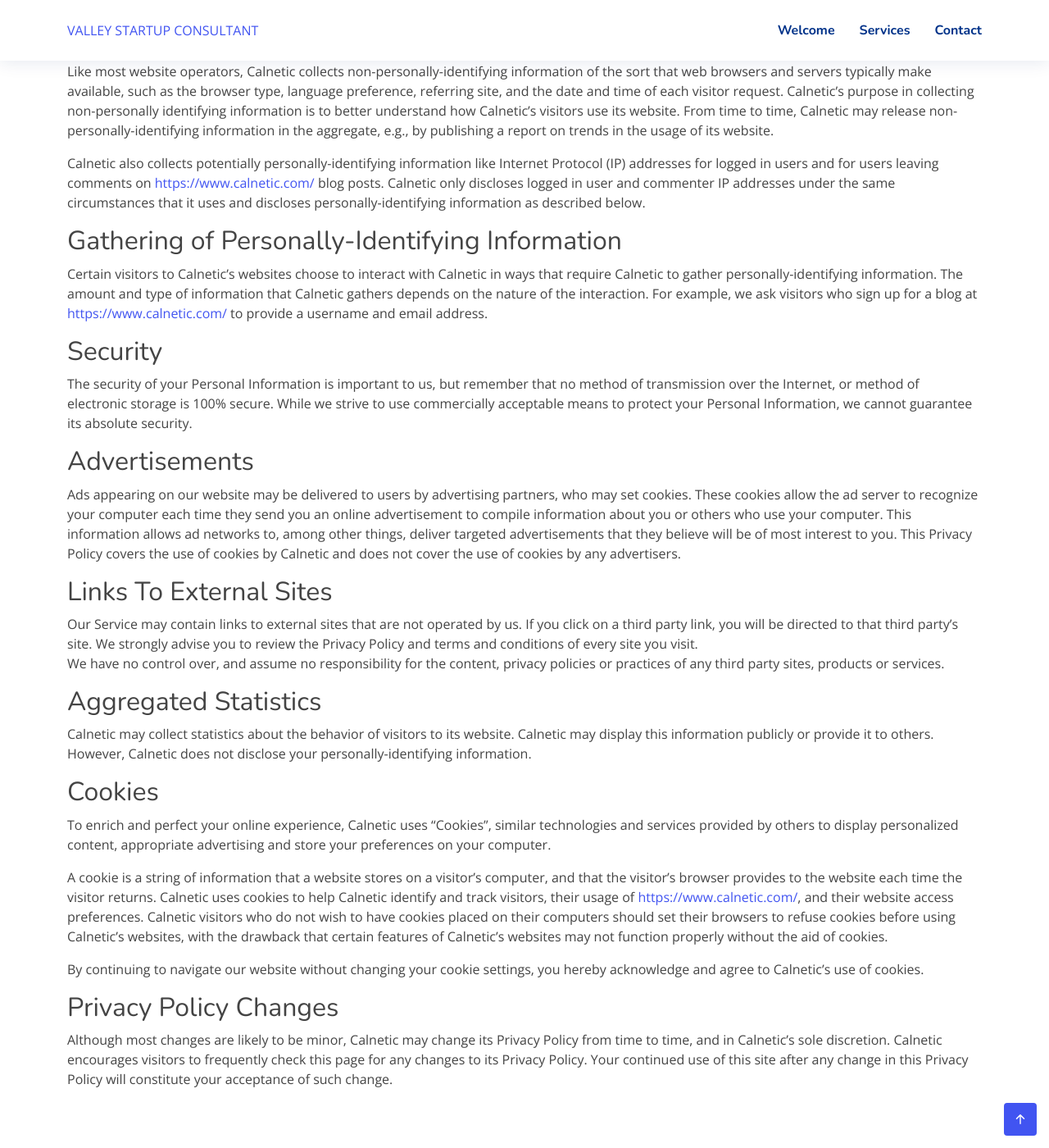
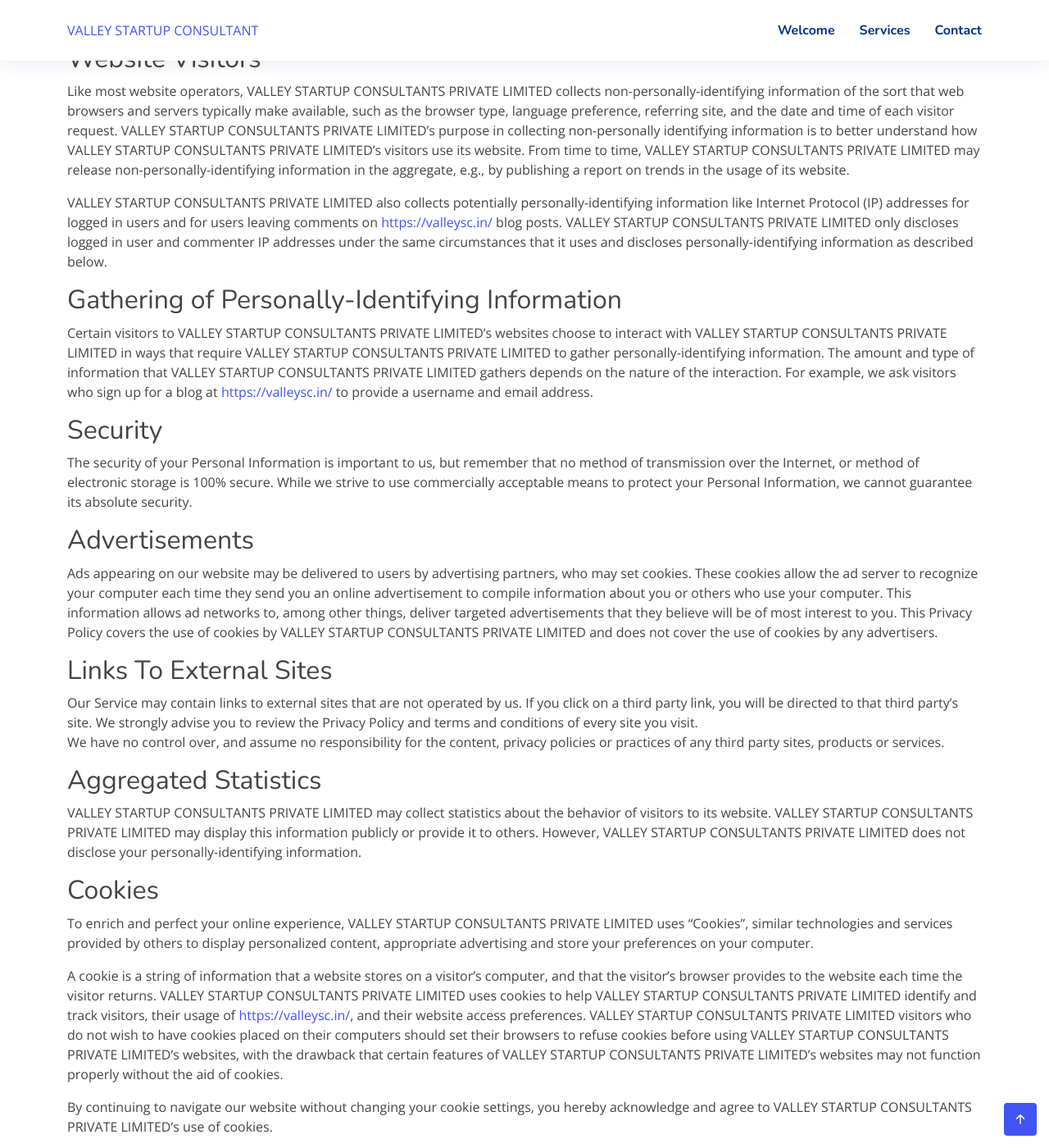
Before and after one commit to thesiliconvalley/vsc_website, a Jekyll site: the page built from privacy-policy.md, in a window 1280 px wide and 1400 px high, scrolled down 551 px. Shown: the whole window at 82% size. Built offline with Jekyll 4.4.1, drawn with Linux system fonts in a browser that asks for light colours; some of the changed text lies outside the part shown.

Commit message:
privacy update

```diff
--- a/privacy-policy.md
+++ b/privacy-policy.md
@@ -14,22 +14,22 @@
 
 ## Welcome to our Privacy Policy
 Your privacy is critically important to us.
-Calnetic is located at:
+VALLEY STARTUP CONSULTANTS PRIVATE LIMITED is located at:
 
-430 404 6th Av Sw, Calgary<br> AB, Canada, T2P OR9
+C-206, Ganesh Glory 11 Jagatpur Road, Sarkhej - Gandhinagar Highway, Gota <br> Ahmedabad, Gujarat 382470
 
 
-It is Calnetic's policy to respect your privacy regarding any information we may collect while operating our website. This Privacy Policy applies to [https://www.calnetic.com/](https://www.calnetic.com/) (hereinafter, "us", "we", or "[https://www.calnetic.com/](https://www.calnetic.com/)"). We respect your privacy and are committed to protecting personally identifiable information you may provide us through the Website. We have adopted this privacy policy ("Privacy Policy") to explain what information may be collected on our Website, how we use this information, and under what circumstances we may disclose the information to third parties. This Privacy Policy applies only to information we collect through the Website and does not apply to our collection of information from other sources. This Privacy Policy, together with the Terms and conditions posted on our Website, set forth the general rules and policies governing your use of our Website. Depending on your activities when visiting our Website, you may be required to agree to additional terms and conditions.
+It is VALLEY STARTUP CONSULTANTS PRIVATE LIMITED's policy to respect your privacy regarding any information we may collect while operating our website. This Privacy Policy applies to [https://valleysc.in/](https://valleysc.in/) (hereinafter, "us", "we", or "[https://valleysc.in/](https://valleysc.in/)"). We respect your privacy and are committed to protecting personally identifiable information you may provide us through the Website. We have adopted this privacy policy ("Privacy Policy") to explain what information may be collected on our Website, how we use this information, and under what circumstances we may disclose the information to third parties. This Privacy Policy applies only to information we collect through the Website and does not apply to our collection of information from other sources. This Privacy Policy, together with the Terms and conditions posted on our Website, set forth the general rules and policies governing your use of our Website. Depending on your activities when visiting our Website, you may be required to agree to additional terms and conditions.
 
 ## Website Visitors
 
-Like most website operators, Calnetic collects non-personally-identifying information of the sort that web browsers and servers typically make available, such as the browser type, language preference, referring site, and the date and time of each visitor request. Calnetic's purpose in collecting non-personally identifying information is to better understand how Calnetic's visitors use its website. From time to time, Calnetic may release non-personally-identifying information in the aggregate, e.g., by publishing a report on trends in the usage of its website.
+Like most website operators, VALLEY STARTUP CONSULTANTS PRIVATE LIMITED collects non-personally-identifying information of the sort that web browsers and servers typically make available, such as the browser type, language preference, referring site, and the date and time of each visitor request. VALLEY STARTUP CONSULTANTS PRIVATE LIMITED's purpose in collecting non-personally identifying information is to better understand how VALLEY STARTUP CONSULTANTS PRIVATE LIMITED's visitors use its website. From time to time, VALLEY STARTUP CONSULTANTS PRIVATE LIMITED may release non-personally-identifying information in the aggregate, e.g., by publishing a report on trends in the usage of its website.
 
-Calnetic also collects potentially personally-identifying information like Internet Protocol (IP) addresses for logged in users and for users leaving comments on [https://www.calnetic.com/](https://www.calnetic.com/) blog posts. Calnetic only discloses logged in user and commenter IP addresses under the same circumstances that it uses and discloses personally-identifying information as described below.
+VALLEY STARTUP CONSULTANTS PRIVATE LIMITED also collects potentially personally-identifying information like Internet Protocol (IP) addresses for logged in users and for users leaving comments on [https://valleysc.in/](https://valleysc.in/) blog posts. VALLEY STARTUP CONSULTANTS PRIVATE LIMITED only discloses logged in user and commenter IP addresses under the same circumstances that it uses and discloses personally-identifying information as described below.
 
 ## Gathering of Personally-Identifying Information
 
-Certain visitors to Calnetic's websites choose to interact with Calnetic in ways that require Calnetic to gather personally-identifying information. The amount and type of information that Calnetic gathers depends on the nature of the interaction. For example, we ask visitors who sign up for a blog at [https://www.calnetic.com/](https://www.calnetic.com/) to provide a username and email address.
+Certain visitors to VALLEY STARTUP CONSULTANTS PRIVATE LIMITED's websites choose to interact with VALLEY STARTUP CONSULTANTS PRIVATE LIMITED in ways that require VALLEY STARTUP CONSULTANTS PRIVATE LIMITED to gather personally-identifying information. The amount and type of information that VALLEY STARTUP CONSULTANTS PRIVATE LIMITED gathers depends on the nature of the interaction. For example, we ask visitors who sign up for a blog at [https://valleysc.in/](https://valleysc.in/) to provide a username and email address.
 
 ## Security
 
@@ -37,7 +37,7 @@
 
 ## Advertisements
 
-Ads appearing on our website may be delivered to users by advertising partners, who may set cookies. These cookies allow the ad server to recognize your computer each time they send you an online advertisement to compile information about you or others who use your computer. This information allows ad networks to, among other things, deliver targeted advertisements that they believe will be of most interest to you. This Privacy Policy covers the use of cookies by Calnetic and does not cover the use of cookies by any advertisers.
+Ads appearing on our website may be delivered to users by advertising partners, who may set cookies. These cookies allow the ad server to recognize your computer each time they send you an online advertisement to compile information about you or others who use your computer. This information allows ad networks to, among other things, deliver targeted advertisements that they believe will be of most interest to you. This Privacy Policy covers the use of cookies by VALLEY STARTUP CONSULTANTS PRIVATE LIMITED and does not cover the use of cookies by any advertisers.
 
 ## Links To External Sites
 Our Service may contain links to external sites that are not operated by us. If you click on a third party link, you will be directed to that third party's site. We strongly advise you to review the Privacy Policy and terms and conditions of every site you visit.
@@ -45,17 +45,17 @@
 
 ## Aggregated Statistics
 
-Calnetic may collect statistics about the behavior of visitors to its website. Calnetic may display this information publicly or provide it to others. However, Calnetic does not disclose your personally-identifying information.
+VALLEY STARTUP CONSULTANTS PRIVATE LIMITED may collect statistics about the behavior of visitors to its website. VALLEY STARTUP CONSULTANTS PRIVATE LIMITED may display this information publicly or provide it to others. However, VALLEY STARTUP CONSULTANTS PRIVATE LIMITED does not disclose your personally-identifying information.
 
 ## Cookies
 
-To enrich and perfect your online experience, Calnetic uses "Cookies", similar technologies and services provided by others to display personalized content, appropriate advertising and store your preferences on your computer.
+To enrich and perfect your online experience, VALLEY STARTUP CONSULTANTS PRIVATE LIMITED uses "Cookies", similar technologies and services provided by others to display personalized content, appropriate advertising and store your preferences on your computer.
 
-A cookie is a string of information that a website stores on a visitor's computer, and that the visitor's browser provides to the website each time the visitor returns. Calnetic uses cookies to help Calnetic identify and track visitors, their usage of [https://www.calnetic.com/](https://www.calnetic.com/), and their website access preferences. Calnetic visitors who do not wish to have cookies placed on their computers should set their browsers to refuse cookies before using Calnetic's websites, with the drawback that certain features of Calnetic's websites may not function properly without the aid of cookies.
+A cookie is a string of information that a website stores on a visitor's computer, and that the visitor's browser provides to the website each time the visitor returns. VALLEY STARTUP CONSULTANTS PRIVATE LIMITED uses cookies to help VALLEY STARTUP CONSULTANTS PRIVATE LIMITED identify and track visitors, their usage of [https://valleysc.in/](https://valleysc.in/), and their website access preferences. VALLEY STARTUP CONSULTANTS PRIVATE LIMITED visitors who do not wish to have cookies placed on their computers should set their browsers to refuse cookies before using VALLEY STARTUP CONSULTANTS PRIVATE LIMITED's websites, with the drawback that certain features of VALLEY STARTUP CONSULTANTS PRIVATE LIMITED's websites may not function properly without the aid of cookies.
 
-By continuing to navigate our website without changing your cookie settings, you hereby acknowledge and agree to Calnetic's use of cookies.
+By continuing to navigate our website without changing your cookie settings, you hereby acknowledge and agree to VALLEY STARTUP CONSULTANTS PRIVATE LIMITED's use of cookies.
 
 ## Privacy Policy Changes
 
 
-Although most changes are likely to be minor, Calnetic may change its Privacy Policy from time to time, and in Calnetic's sole discretion. Calnetic encourages visitors to frequently check this page for any changes to its Privacy Policy. Your continued use of this site after any change in this Privacy Policy will constitute your acceptance of such change.
+Although most changes are likely to be minor, VALLEY STARTUP CONSULTANTS PRIVATE LIMITED may change its Privacy Policy from time to time, and in VALLEY STARTUP CONSULTANTS PRIVATE LIMITED's sole discretion. VALLEY STARTUP CONSULTANTS PRIVATE LIMITED encourages visitors to frequently check this page for any changes to its Privacy Policy. Your continued use of this site after any change in this Privacy Policy will constitute your acceptance of such change.
```
